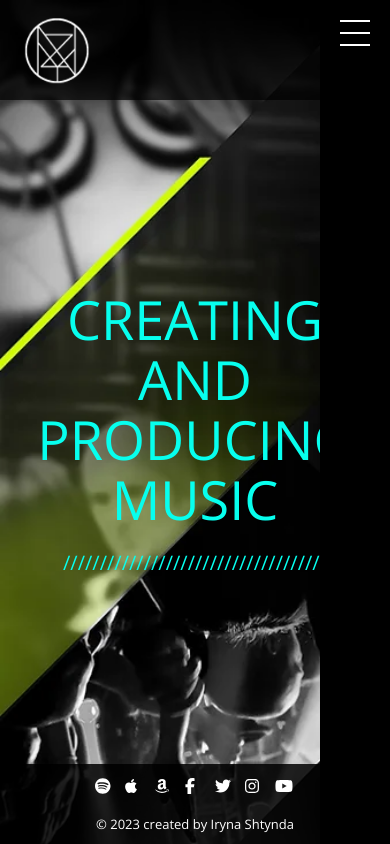
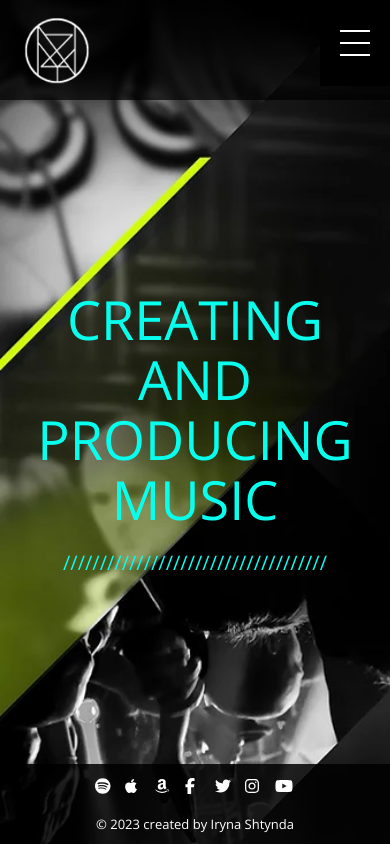
Before and after one commit to IraShtynda/nyz, a React (Create React App) app: page / in a window 390 px wide. Built offline with nearby package versions, Linux system fonts and the light colour scheme.

Commit message:
corrected style

```diff
--- a/src/style/Header.scss
+++ b/src/style/Header.scss
@@ -78,7 +78,6 @@
 
         &__menu {
             display: flex;
-            height: 100vh;
             position: absolute;
             right: 0;
             top: 0;
@@ -100,7 +99,7 @@
                 display: flex;
                 flex-direction: column;
                 gap: 10px;
-                margin: 20px;
+                margin: 30px 20px;
 
                 &-item {
                     width: 30px;
@@ -108,7 +107,8 @@
                     background-color: $text_color;
 
                     &.clicked:nth-child(1) {
-                        transform: rotate(45deg) translate(9px, 9px);
+                        margin-top: 10px;
+                        transform: rotate(45deg);
                         transition: ease-out 0.5s;
                     }
 
@@ -118,7 +118,8 @@
                     }
 
                     &.clicked:nth-child(3) {
-                        transform: rotate(135deg) translate(-8px, 8px);
+                        margin-top: -24px;
+                        transform: rotate(-45deg);
                         transition: ease-out 0.5s;
                     }
 
@@ -136,6 +137,7 @@
         }
 
         .visible {
+            height: 100vh;
             display: flex;
         }
     }
```
Also changed, not shown: 1 other file (tests, documents, lock files or other folders).
